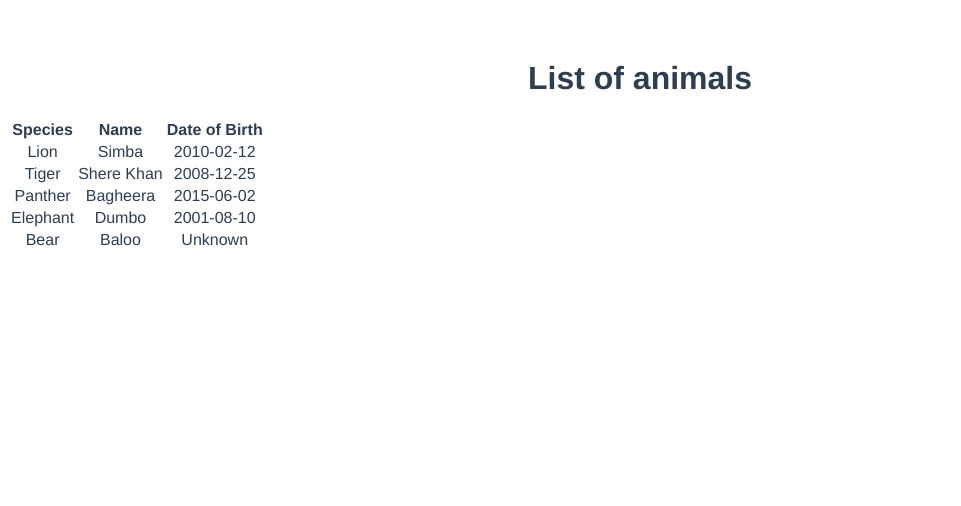
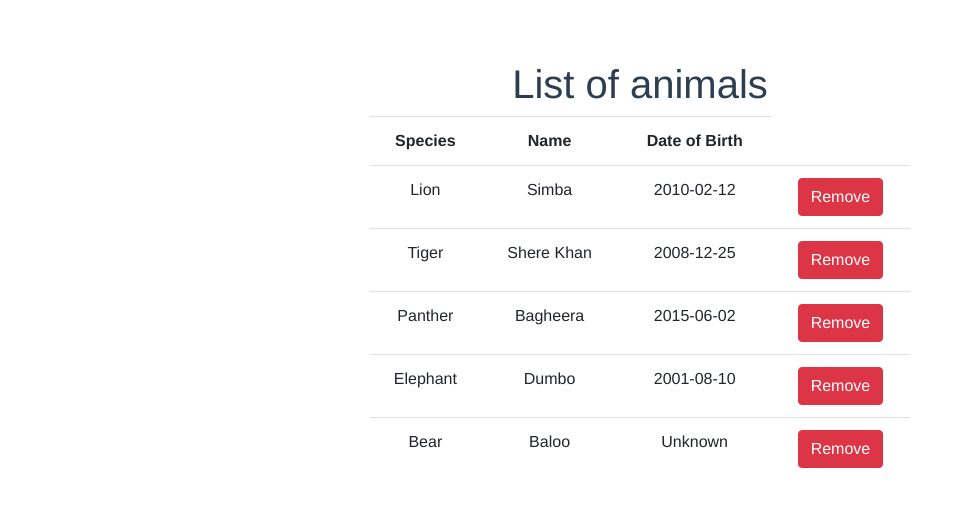
Before and after one commit to adamovicm/vue-practice-zoo, a Vue app: page / in a window 1280 px wide. Shown: the top 506 px of the page, without its empty margins (0-961 px from the left). Built offline with nearby package versions, Linux system fonts and the light colour scheme.

Commit message:
task 3 done

```diff
--- a/src/components/AnimalList.vue
+++ b/src/components/AnimalList.vue
@@ -2,7 +2,7 @@
   <div>
     <h1>List of animals</h1>
 
-    <table>
+    <table class="table">
       <tr>
         <th>Species</th>
         <th>Name</th>
@@ -13,13 +13,26 @@
         <td>{{animal.name}}</td>
         <td v-if="animal.dob === ''">Unknown</td>
         <td v-else>{{animal.dob}}</td>
+        <td>
+          <b-button
+            variant="danger"
+            @click="removeAnimal(index)"
+            >
+              Remove
+          </b-button>
+        </td>
       </tr>
     </table>
 
     <!-- <template>
       <div>
-        <b-table striped hover :items="showAnimal(animals)">
-
+        <b-table striped hover :items="animals">
+          <template v-slot:cell(dob)="data">
+            {{data.value ? data.value : 'Unknown'}}
+          </template>
+          <template v-slot:row-details="row">
+            <b-button variant="danger">test</b-button>
+          </template>
         </b-table>
       </div>
     </template> -->
@@ -61,15 +74,9 @@ export default {
     }
   },
   methods: {
-    showAnimal(animal) {
-      let returnAnimal = animal;
-      if(returnAnimal.dob === '') {
-        returnAnimal.dob = 'Unknown';
-      }
-      return returnAnimal;
+    removeAnimal(index) {
+      this.animals.splice(index, 1);
     }
   }
-
-
 }
 </script>
--- a/src/main.js
+++ b/src/main.js
@@ -1,6 +1,9 @@
 import Vue from 'vue'
 import App from './App.vue'
 import BootstrapVue from 'bootstrap-vue'
+
+import '../node_modules/bootstrap/dist/css/bootstrap.css'
+import '../node_modules/bootstrap-vue/dist/bootstrap-vue.css'
 
 Vue.config.productionTip = false
 Vue.use(BootstrapVue)
```
